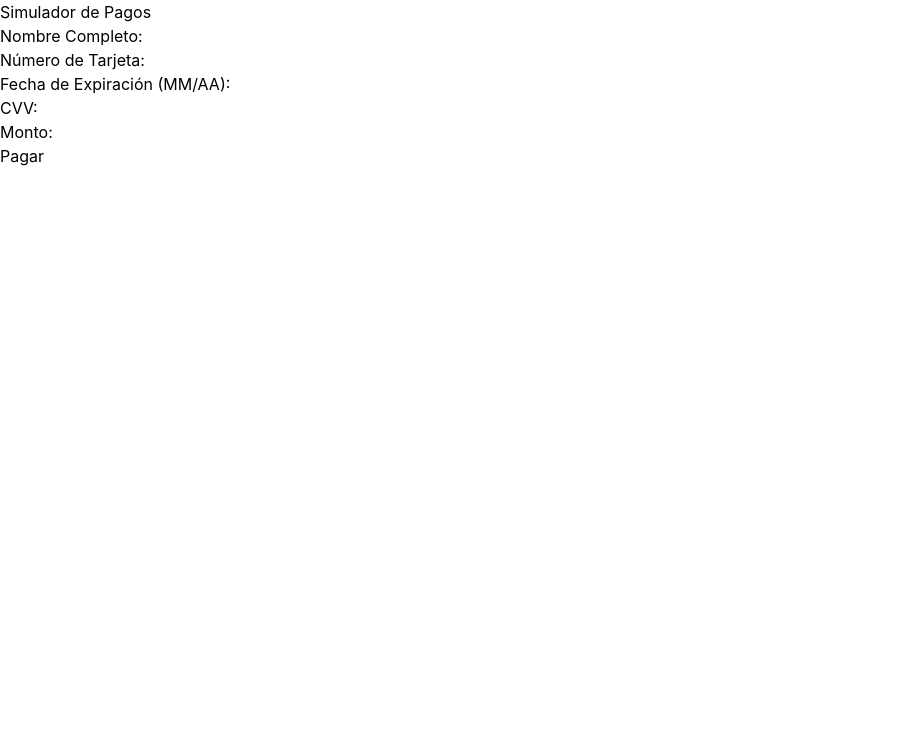
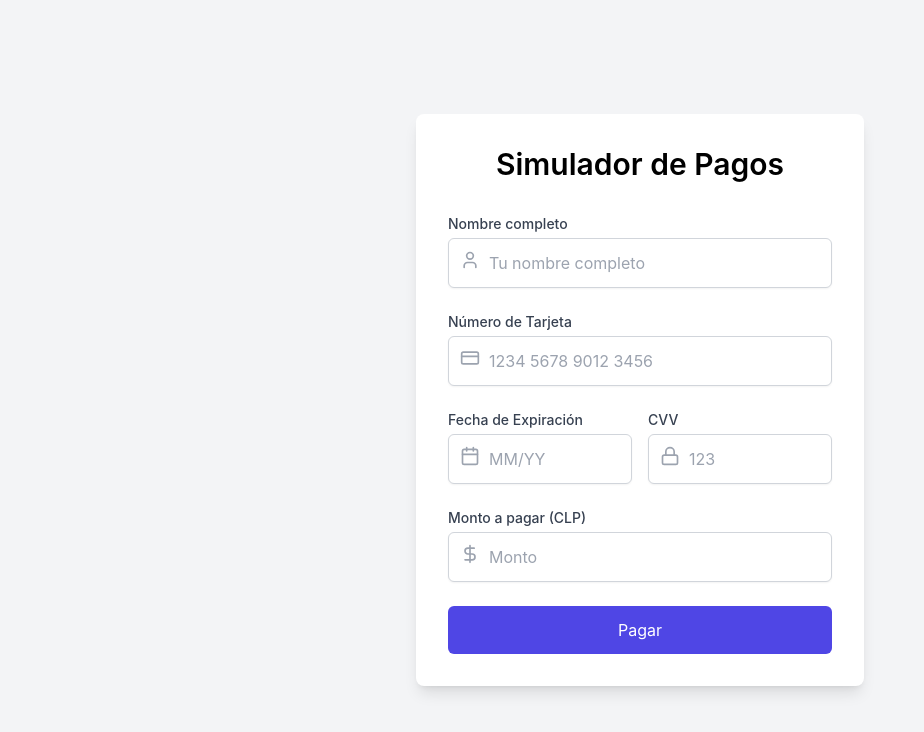
Before and after one commit to javieraguayo/PayDemo-Frontend, a React (Create React App) app: page /payment in a window 1280 px wide. Shown: the top 732 px of the page, without its empty margins (0-924 px from the left). Built offline with nearby package versions, Linux system fonts and the light colour scheme.

Commit message:
Refactor payment

```diff
--- a/src/components/PaymentForm.js
+++ b/src/components/PaymentForm.js
@@ -2,6 +2,8 @@ import React, { useState } from 'react';
 import { useNavigate } from 'react-router-dom';
 import { processPayment } from '../services/paymentService';
 import { validateCardNumber, validateCardExpiry, validateCVV, validateAmount } from '../utils/validation';
+import { User, CreditCard, Calendar, Lock, DollarSign } from 'lucide-react';
+
 
 function PaymentForm() {
   const [fullName, setFullName] = useState('');  // Nuevo estado para el nombre completo
@@ -54,51 +56,100 @@ function PaymentForm() {
 
 
   return (
-    <form onSubmit={handleSubmit}>
+    <div className="flex items-center justify-center min-h-screen bg-gray-100">
+      <div className="w-full max-w-md p-8 bg-white rounded-lg shadow-lg">
+        <h2 className="text-3xl font-semibold text-center mb-8">Simulador de Pagos</h2>
+        <form onSubmit={handleSubmit} className="space-y-6">
+
+          {/* Campo de Nombre Completo */}
           <div>
-        <label> Nombre Completo:</label>
+            <label className="block text-sm font-medium text-gray-700">Nombre completo</label>
+            <div className="relative mt-1">
               <input
                 type="text"
                 value={fullName}
                 onChange={(e) => setFullName(e.target.value)}
+                className="w-full px-4 py-3 pl-10 border border-gray-300 rounded-md shadow-sm focus:ring-2 focus:ring-blue-500 focus:border-blue-500"
+                placeholder="Tu nombre completo"
               />
+              <User className="absolute left-3 top-3 w-5 h-5 text-gray-400" />
             </div>
+          </div>
+
+          {/* Campo de Número de Tarjeta */}
           <div>
-        <label> Número de Tarjeta:</label>
+            <label className="block text-sm font-medium text-gray-700">Número de Tarjeta</label>
+            <div className="relative mt-1">
               <input
                 type="text"
                 value={cardNumber}
                 onChange={(e) => setCardNumber(e.target.value)}
+                className="w-full px-4 py-3 pl-10 border border-gray-300 rounded-md shadow-sm focus:ring-2 focus:ring-blue-500 focus:border-blue-500"
+                placeholder="1234 5678 9012 3456"
               />
+              <CreditCard className="absolute left-3 top-3 w-5 h-5 text-gray-400" />
             </div>
-      <div>
-        <label> Fecha de Expiración (MM/AA):</label>
+          </div>
+
+          {/* Campo de Fecha de Expiración y CVV */}
+          <div className="flex space-x-4">
+            <div className="w-1/2">
+              <label className="block text-sm font-medium text-gray-700">Fecha de Expiración</label>
+              <div className="relative mt-1">
                 <input
                   type="text"
                   value={expiryDate}
                   onChange={(e) => setExpiryDate(e.target.value)}
+                  className="w-full px-4 py-3 pl-10 border border-gray-300 rounded-md shadow-sm focus:ring-2 focus:ring-blue-500 focus:border-blue-500"
+                  placeholder="MM/YY"
                 />
+                <Calendar className="absolute left-3 top-3 w-5 h-5 text-gray-400" />
               </div>
-      <div>
-        <label> CVV:</label>
+            </div>
+
+            <div className="w-1/2">
+              <label className="block text-sm font-medium text-gray-700">CVV</label>
+              <div className="relative mt-1">
                 <input
                   type="text"
                   value={cvv}
                   onChange={(e) => setCvv(e.target.value)}
+                  className="w-full px-4 py-3 pl-10 border border-gray-300 rounded-md shadow-sm focus:ring-2 focus:ring-blue-500 focus:border-blue-500"
+                  placeholder="123"
                 />
+                <Lock className="absolute left-3 top-3 w-5 h-5 text-gray-400" />
               </div>
+            </div>
+          </div>
+
+          {/* Campo de Monto */}
           <div>
-        <label> Monto:</label>
+            <label className="block text-sm font-medium text-gray-700">Monto a pagar (CLP)</label>
+            <div className="relative mt-1">
               <input
                 type="text"
                 value={amount}
                 onChange={(e) => setAmount(e.target.value)}
+                className="w-full px-4 py-3 pl-10 border border-gray-300 rounded-md shadow-sm focus:ring-2 focus:ring-blue-500 focus:border-blue-500"
+                placeholder="Monto"
               />
+              <DollarSign className="absolute left-3 top-3 w-5 h-5 text-gray-400" />
             </div>
-      <button type="submit">Pagar</button>
-      {error && <p>{error}</p>}
+          </div>
+
+          <button
+            type="submit"
+            className="w-full py-3 mt-6 text-white bg-indigo-600 rounded-md hover:bg-indigo-700 focus:outline-none focus:ring-2 focus:ring-indigo-500 focus:ring-offset-2"
+          >
+            Pagar
+          </button>
+
+          {error && <p className="mt-2 text-sm text-red-600">{error}</p>}
         </form>
+      </div>
+    </div>
   );
+
 }
 
 export default PaymentForm;
--- a/src/pages/PaymentPage.js
+++ b/src/pages/PaymentPage.js
@@ -4,7 +4,6 @@ import PaymentForm from '../components/PaymentForm';
 function PaymentPage() {
   return (
     <div>
-      <h1>Simulador de Pagos</h1>
       <PaymentForm />
     </div>
   );
```
Lines whose indentation alone changed are shown as unchanged.
